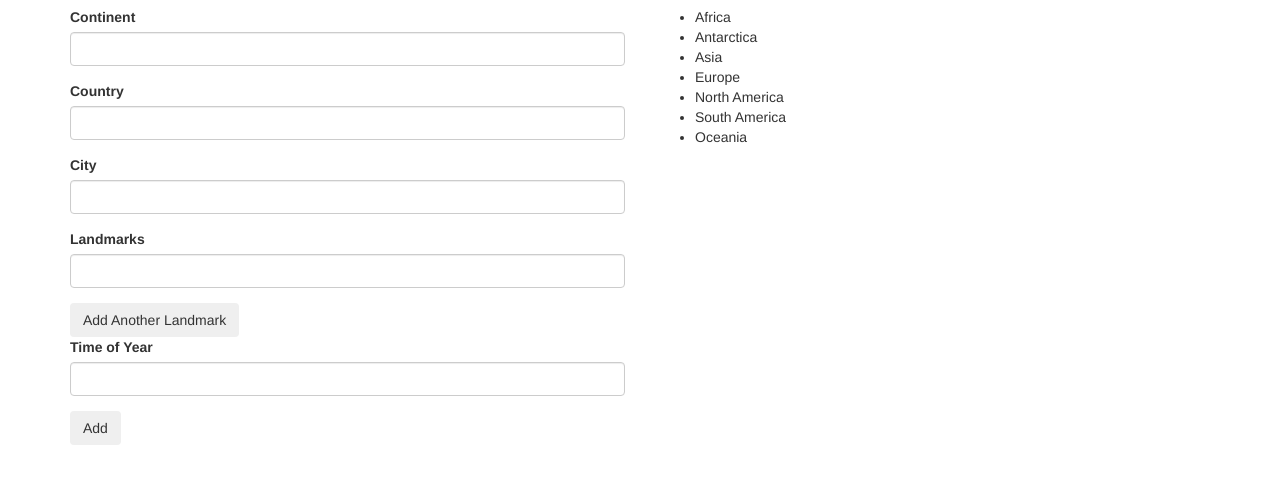
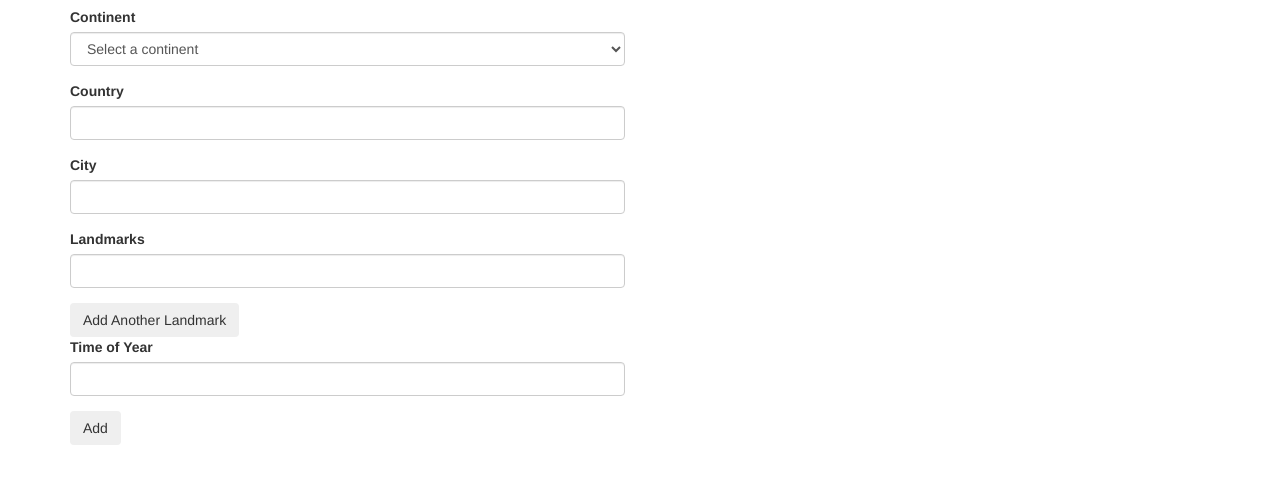
Before and after one commit to CharlesEwel/contact2, a plain HTML site: page places.html in a window 1280 px wide. Shown: the part 219-702 px from the top of the page. Drawn offline with Linux system fonts and the light colour scheme.

Commit message:
we sort places by continent and hide unvisited continents from the list

```diff
--- a/css/styles.css
+++ b/css/styles.css
@@ -36,3 +36,7 @@
 .todo:hover {
   text-decoration: underline;
 }
+
+#africa-list, #antarctica-list, #asia-list, #europe-list, #north-america-list, #south-america-list, #oceania-list {
+  display: none;
+}
--- a/js/scripts.js
+++ b/js/scripts.js
@@ -66,7 +66,7 @@ $(document).ready(function() {
 
   $("form#new-place").submit(function(event) {
     event.preventDefault();
-    var newContinent = $("input#new-continent").val();
+    var newContinent = $("#new-continent").val();
     var newCountry= $("input#new-country").val();
     var newCity= $("input#new-city").val();
     var newLandMarks= $("input#new-landmarks").val();
@@ -83,23 +83,29 @@ $(document).ready(function() {
     console.log(newPlace);
     if (newPlace.continent === "Africa") {
       $("ul#africa").append("<li><span class='place'>" + newPlace.placeName() + "</span></li>");
+      $("li#africa-list").show();
     } else if (newPlace.continent === "Antarctica") {
       $("ul#antarctica").append("<li><span class='place'>" + newPlace.placeName() + "</span></li>");
+      $("li#antarctica-list").show();
     } else if (newPlace.continent === "Asia") {
       $("ul#asia").append("<li><span class='place'>" + newPlace.placeName() + "</span></li>");
+      $("li#asia-list").show();
     } else if (newPlace.continent === "Europe") {
       $("ul#europe").append("<li><span class='place'>" + newPlace.placeName() + "</span></li>");
+      $("li#europe-list").show();
     } else if (newPlace.continent === "North America") {
       $("ul#north-america").append("<li><span class='place'>" + newPlace.placeName() + "</span></li>");
+      $("li#north-america-list").show();
     } else if (newPlace.continent === "South America") {
       $("ul#south-america").append("<li><span class='place'>" + newPlace.placeName() + "</span></li>");
+      $("li#south-america-list").show();
     } else {
       $("ul#oceania").append("<li><span class='place'>" + newPlace.placeName() + "</span></li>");
+      $("li#oceania-list").show();
     }
-
     $(".place").last().click(function() {
       $("#show-place").show();
-      $("#show-place h2").text(newPlace.continent);
+      $("#show-place h2").text(newPlace.placeName());
       $(".continent").text(newPlace.continent);
       $(".country").text(newPlace.country);
       $(".city").text(newPlace.city);
--- a/places.html
+++ b/places.html
@@ -24,7 +24,16 @@
           <form id="new-place">
             <div class="form-group">
               <label for="new-continent">Continent</label>
-              <input type="text" class="form-control" id="new-continent">
+              <select class="form-control" id="new-continent">
+                <option>Select a continent</option>
+                <option>Africa</option>
+                <option>Antarctica</option>
+                <option>Asia</option>
+                <option>Europe</option>
+                <option>North America</option>
+                <option>South America</option>
+                <option>Oceania</option>
+              </select>
             </div>
             <div class="form-group">
               <label for="new-country">Country</label>
@@ -57,19 +66,19 @@
           <div class="col-md-6">
             <h2>Places:</h2>
             <ul id="places">
-              <li>Africa<ul id="africa">
+              <li id="africa-list">Africa<ul id="africa">
               </ul></li>
-              <li>Antarctica<ul id="antarctica">
+              <li id="antarctica-list">Antarctica<ul id="antarctica">
               </ul></li>
-              <li>Asia<ul id="asia">
+              <li id="asia-list">Asia<ul id="asia">
               </ul></li>
-              <li>Europe<ul id="europe">
+              <li id="europe-list">Europe<ul id="europe">
               </ul></li>
-              <li>North America<ul id="north-america">
+              <li id="north-america-list">North America<ul id="north-america">
               </ul></li>
-              <li>South America<ul id="south-america">
+              <li id="south-america-list">South America<ul id="south-america">
               </ul></li>
-              <li>Oceania<ul id="oceania">
+              <li id="oceania-list">Oceania<ul id="oceania">
               </ul></li>
             </ul>
           </div>
```
